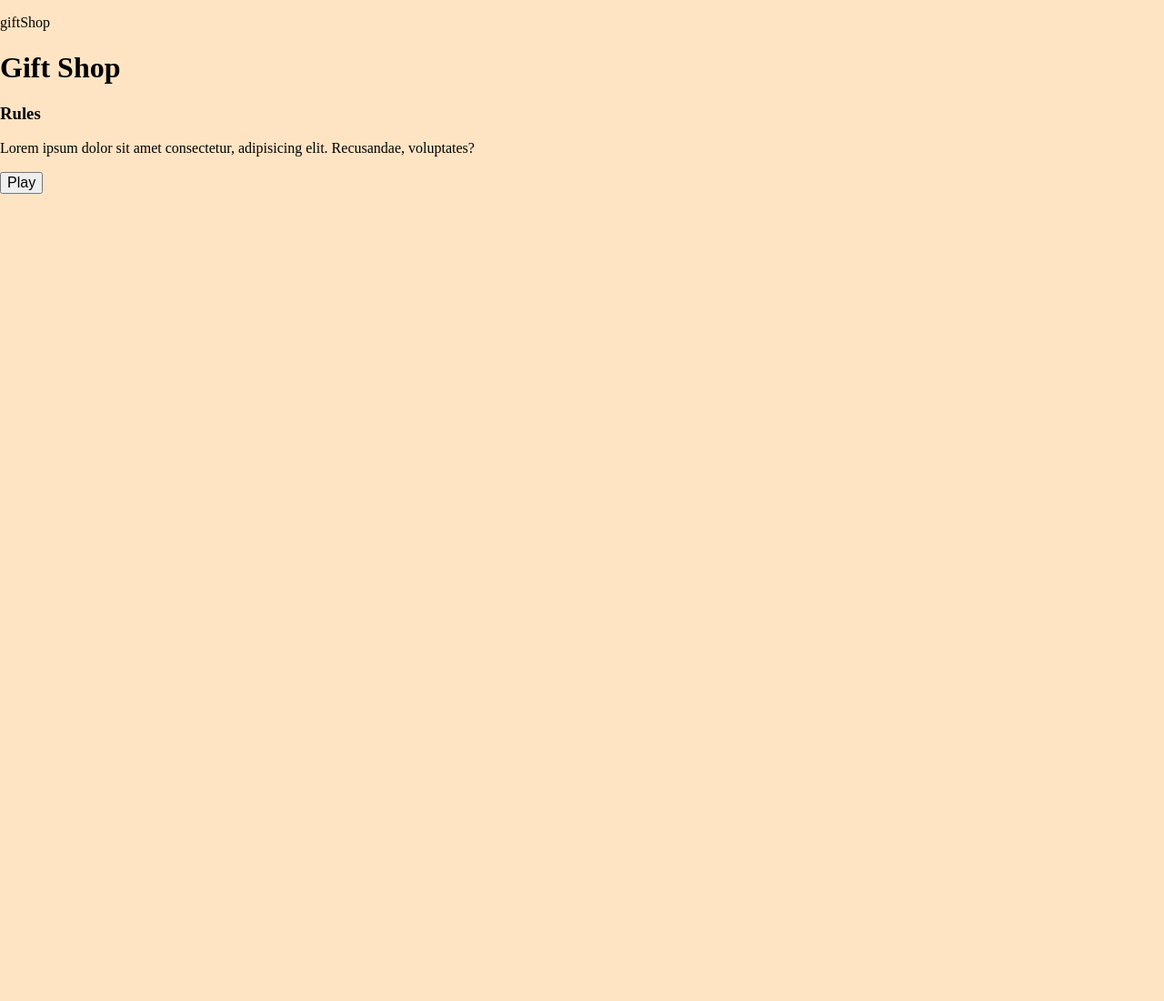
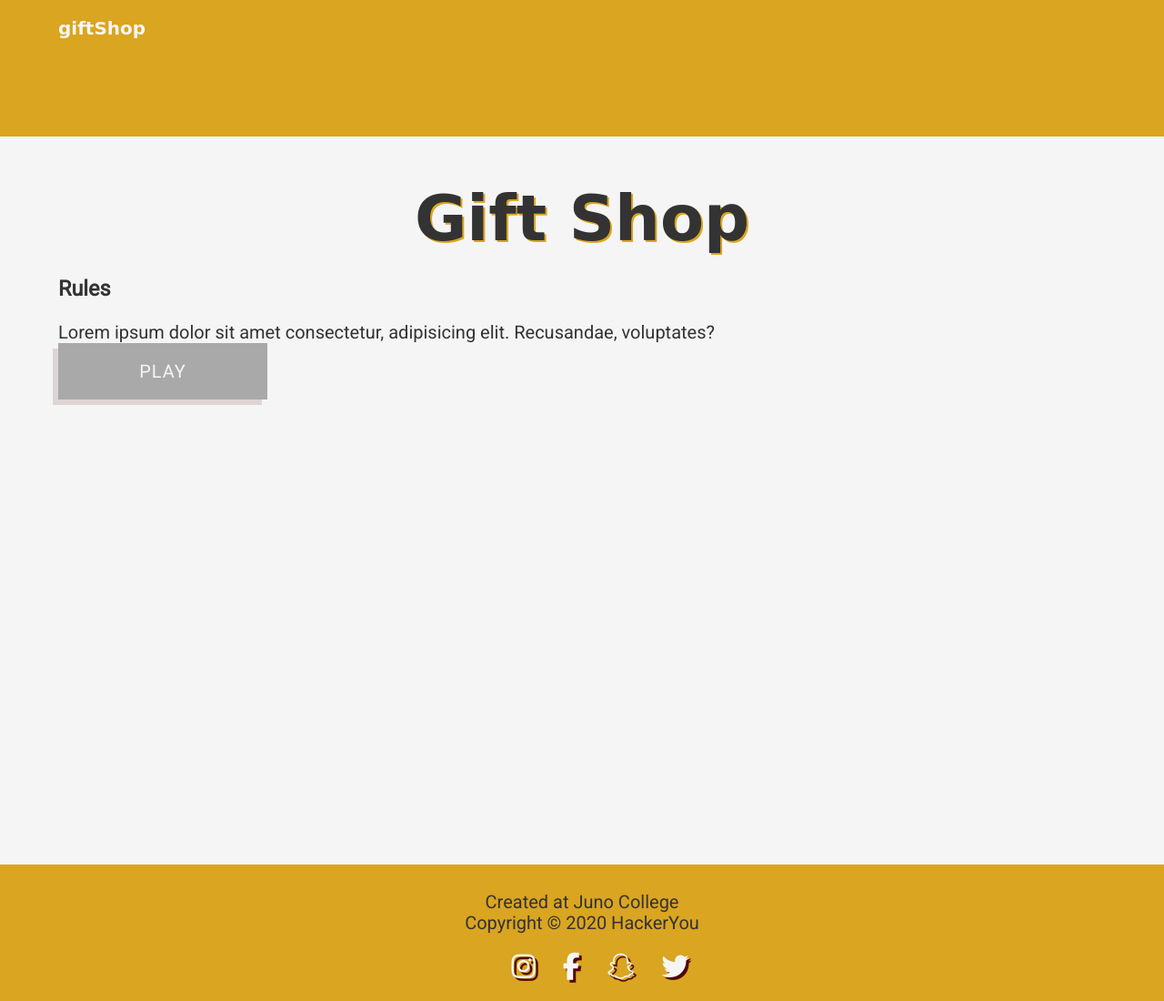
Before and after one commit to luztherose/giftShop, a plain HTML site: page index.html in a window 1280 px wide. Shown: the whole page at 91% size. Before the commit the page ends 800 px from the top, so only its background shows below. Drawn offline with nearby package versions, Linux system fonts and the light colour scheme; a web font is replaced by a local one.

Commit message:
updating index.html

```diff
--- a/index.html
+++ b/index.html
@@ -4,70 +4,74 @@
     <meta charset="UTF-8">
     <meta name="viewport" content="width=device-width, initial-scale=1.0">
     <title>Project three</title>
+    <script src="https://kit.fontawesome.com/3f3d283979.js" crossorigin="anonymous"></script>
+    <link href="https://fonts.googleapis.com/css2?family=Petit+Formal+Script&family=Roboto:wght@300;400&display=swap"
+        rel="stylesheet">
     <link rel="stylesheet" href="styles/styles.css">
 </head>
 <body>
     <header>
-        <div class="logo">
+        <div class="logo wrapper">
             <p>giftShop</p>
         </div>
     </header>
     <main>
+        <div class="wrapper">
         <section>
             <div>
                 <h1>Gift Shop</h1>
             </div>
-            <div>
+            <div class="gameRules">
                 <h3>Rules</h3>
                 <p>Lorem ipsum dolor sit amet consectetur, adipisicing elit. Recusandae, voluptates?</p>
             </div>
             <button class="introScreenButton">Play</button>
         </section>
-        <form action="">
+        <form action="" autocomplete="off">
 			<fieldset class="allQuestions" id="question1">
                 <p>Which is the longest river in the world?</p>
+                <input type="radio" name="nature" id="nileRiver" value="Nile River">
                 <label for="nileRiver">Nile River</label>
-				<input type="radio" name="nature" id="nileRiver" value="Nile River">
+                <input type="radio" name="nature" id="amazonRiver" value="Amazon River">
                 <label for="amazonRiver">Amazon River</label>
-				<input type="radio" name="nature" id="amazonRiver" value="Amazon River">
+                <input type="radio" name="nature" id="yangtzeRiver" value="Yangtze River">
                 <label for="yangtzeRiver">Yangtze River</label>
-				<input type="radio" name="nature" id="yangtzeRiver" value="Yangtze River">
 			</fieldset>
 			<fieldset class="allQuestions" id="question2">
 				<p>Which is the smallest country in the world?</p>
+                <input type="radio" name="geography" id="vaticanCity" value="Vatican City">
                 <label for="vaticanCity">Vatican City</label>
-				<input type="radio" name="geography" id="vaticanCity" value="Vatican City">
+                <input type="radio" name="geography" id="monaco" value="Monaco">
                 <label for="monaco">Monaco</label>
-				<input type="radio" name="geography" id="monaco" value="Monaco">
+                <input type="radio" name="geography"  id="nauru" value="Nauru">
                 <label for="nauru">Nauru</label>
-				<input type="radio" name="geography"  id="nauru" value="Nauru">
             </fieldset>
             <fieldset class="allQuestions" id="question3">
 				<p>Who is the smallest person alive in the world?</p>
+                <input type="radio" name="smallestPerson" id="jyotiAmge" value="Jyoti Amge">
                 <label for="jyotiAmge"> Jyoti Amge </label>
-				<input type="radio" name="smallestPerson" id="jyotiAmge" value="Jyoti Amge">
+                <input type="radio" name="smallestPerson" id="chandraB" value="Chandra Bahadur">
                 <label for="chandraB">Chandra Bahadur</label>
-				<input type="radio" name="smallestPerson" id="chandraB" value="Chandra Bahadur">
+                <input type="radio" name="smallestPerson" id="gulM" value="Gul Mohammed">
                 <label for="gulM">Gul Mohammed</label>
-				<input type="radio" name="smallestPerson" id="gulM" value="Gul Mohammed">
             </fieldset>
             <fieldset class="allQuestions" id="question4">
 				<p>Who is the youngest Nobel Prize winner?</p>
+                <input type="radio" name="nobelPrize" id="lawrence" value="Lawrence Bragg">
                 <label for="lawrence">Lawrence Bragg</label>
-				<input type="radio" name="nobelPrize" id="lawrence" value="Lawrence Bragg">
+                <input type="radio" name="nobelPrize" id="barackO" value="Barack Obama">
                 <label for="barackO">Barack Obama</label>
-				<input type="radio" name="nobelPrize" id="barackO" value="Barack Obama">
+                <input type="radio" name="nobelPrize"  id="malalaY" value="Malala Yousafzai">
                 <label for="malalaY">Malala Yousafzai</label>
-				<input type="radio" name="nobelPrize"  id="malalaY" value="Malala Yousafzai">
             </fieldset>
             <fieldset class="allQuestions" id="question5">
 				<p>Who designed the first algorithm intended to be executed by a computer?</p>
-				<label for="adaLovelace"> Ada Lovelace  </label>
                 <input type="radio" name="computerAlgorithm" id="adaLovelace" value="Ada Lovelace">
+                <label for="adaLovelace"> Ada Lovelace</label>
+                <input type="radio" name="computerAlgorithm" id="billG" value="Bill Gates">
                 <label for="billG">Bill Gates</label>
-				<input type="radio" name="computerAlgorithm" id="billG" value="Bill Gates">
+                <input type="radio" name="computerAlgorithm" id="steveJobs" value="Steve Jobs">
                 <label for="steveJobs"> Steve Jobs</label>
-                <input type="radio" name="computerAlgorithm" id="steveJobs" value="Steve Jobs">
             </fieldset>
             <div class="submitForm button">
                 <input type="submit" value="Win a gift!">
@@ -78,9 +82,21 @@
 
             </div>
         </section>
+    </div>
     </main>
     <footer>
-
+        <div class="junoBrandName">
+            <p><a href="https://junocollege.com/">Created at Juno College</a></p>
+            <p>Copyright © 2020 HackerYou</p>
+        </div>
+        <div class="socialMediaIcons">
+            <ul>
+                <li><a href="https://www.instagram.com/"><i class="fab fa-instagram"></i></a></li>
+                <li><a href="https://www.facebook.com/"><i class="fab fa-facebook-f"></i></a></li>
+                <li><a href="https://www.snapchat.com/"><i class="fab fa-snapchat-ghost"></i> </a></li>
+                <li><a href="https://twitter.com/"><i class="fab fa-twitter"></i></a></li>
+            </ul>
+        </div>
     </footer>
    <script src='https://code.jquery.com/jquery-3.4.0.min.js' integrity='sha256-BJeo0qm959uMBGb65z40ejJYGSgR7REI4+CW1fNKwOg=' crossorigin='anonymous'></script>
     <script src="js/script.js"></script>
--- a/js/script.js
+++ b/js/script.js
@@ -23,60 +23,51 @@ app.questionsArray = [
         answer:'Ada Lovelace'
     }
 ];
-//console.log(app.questionsArray[0].q1.removeClass('allQuestions'));
-
 // generateRandomNumber
 function generateRandomNumber() {
     return Math.floor(Math.random() * app.questionsArray.length);
 }
 // store random number
 app.readRandomNumber = generateRandomNumber()
-
 //Looping thr the array
-let questionDisplayed;
+app.questionDisplayed;
 app.displayRandomQuestion = function () {
     for (let i = 0; i < app.questionsArray.length; i++) {
         if (i === app.readRandomNumber) {
-            questionDisplayed = app.questionsArray[i].question
-            questionDisplayed.removeClass('allQuestions')
+            app.questionDisplayed = app.questionsArray[i].question
+            app.questionDisplayed.removeClass('allQuestions')
         }
     }
-    console.log(app.readRandomNumber);
-    console.log(questionDisplayed);
 }
 // Find the correct answer
 app.getCorrectAnswer = function() {
     for(let i = 0; i < app.questionsArray.length; i++) {
         let current = app.questionsArray[i];
-        if (current.question === questionDisplayed) {
-            console.log(current.question);
-            console.log(questionDisplayed);
+        if (current.question === app.questionDisplayed) {
             return current.answer;
         }
     }
 }
-
 // h1Heading
 app.h1Heading = $('h1');
 // intro button
 app.playButton = $('.introScreenButton').on('click', function () {
+    $('.gameRules').addClass('button');
     app.displayRandomQuestion();
     $('.submitForm').removeClass('button');
     app.playButton.addClass('button');
     app.h1Heading.text('Select One Answer!!');
 });
-
 //Add event Listener
 $('form').on('submit', function (e) {
     e.preventDefault();
     //Get user's answer to the question
-
-    const userAnwer = questionDisplayed.find('input[type=radio]:checked').val(); // UserAnwer
+    const userAnwer = app.questionDisplayed.find('input[type=radio]:checked').val(); // UserAnwer
     // Get correct answer
     const correctAnswer = app.getCorrectAnswer();
     // Validating user's choice
     if(userAnwer === correctAnswer) {
-        console.log('you selected the right anwer');
+        alert('you selected the right anwer');
     }else {
         alert('wrong answer');
         location.reload();
--- a/styles/sass/_footer.scss
+++ b/styles/sass/_footer.scss
@@ -0,0 +1,38 @@
+footer {
+    background-color: $goldenColor;
+    height: 150px;
+}
+.junoBrandName {
+    text-align: center;
+    padding-top: 30px;
+    margin: 0;
+    a {
+        text-decoration: none;
+        color:#333;
+        &:hover {
+            transition: 0.5s;
+            font-size: 2.5rem;
+            color: lighten($color:#333, $amount: 10);
+        }
+    }
+}
+.socialMediaIcons {
+    margin: 0;
+    ul {
+        list-style: none;
+        display: flex;
+        justify-content: center;
+        a {
+            padding: 0 15px;
+            font-size: 3rem;
+            color: $bodyBackgroundColor;
+            text-shadow:3px 3px $hardRedColor;
+            &:hover {
+                transition: 0.6s;
+                color:#333;
+                text-shadow:2px 2px $bodyBackgroundColor;
+                font-size: 4rem;
+            }
+        }
+    }
+}
--- a/styles/sass/_header.scss
+++ b/styles/sass/_header.scss
@@ -0,0 +1,10 @@
+header {
+    background-color:$goldenColor;
+    height: 150px;
+}
+.logo {
+    color: $bodyBackgroundColor;
+    padding-top: 20px;
+    font-family: $secondaryFont;
+    font-weight: $fontWeightBold;
+}
--- a/styles/sass/_main.scss
+++ b/styles/sass/_main.scss
@@ -1,5 +1,45 @@
+.wrapper {
+    max-width: 1440px;
+    width: 90%;
+	margin: 0 auto;
+	height: 100vh;
+}
+img {
+    display: block;
+    width: 100%;
+    max-width: 100%;
+}
+html {
+	font-size: 62.5%;
+}
 body {
-    background-color: bisque;
+	background-color: $bodyBackgroundColor;
+	font-family: $baseFont;
+	font-size: 2rem;
+	color: #333;
+}
+form {
+	display: flex;
+	flex-direction: column;
+	justify-content: center;
+	align-items: center;
+}
+p,
+h1,
+h2,
+label {
+	margin: 0;
+}
+h1 {
+	text-align: center;
+	padding-top: 50px;
+	font-family:$secondaryFont;
+	font-size: 7rem;
+	font-weight:$fontWeightBold;
+	text-shadow: 2px 2px goldenrod;
+}
+button {
+	@include secondary-links;
 }
 .allQuestions,
 .button {
@@ -11,13 +51,26 @@ body {
 .redBackground {
     background-color: red;
 }
-form p,
+form p {
+	margin-bottom: 20px;
+}
+fieldset {
+	border: none;
+	padding-top: 30px;
+}
 label {
-	font-size: 25px;
-	margin-top: 0;
+	display: block;
+	margin-left: 30px;
 }
+
 input[type=radio] {
-	margin-right: 50px;
+	// margin-left: 40px;
+	width: 20px;
+	height: 20px;
+	border-radius: 50%;
+	opacity: 2;
+	position: relative;
+	top: 25px;
 }
 .submitForm {
 	padding-top: 100px;
--- /dev/null
+++ b/styles/sass/_mixins.scss
@@ -0,0 +1,39 @@
+@mixin left-bottom-box-shadow() {
+    box-shadow: 15px 15px  $bright-yellow-color;
+    box-shadow: -15px 15px  $bright-yellow-color;
+}
+@mixin right-bottom-text-shadow() {
+    box-shadow: 15px 15px $bright-yellow-color;
+}
+@mixin input-form() {
+    background-color:$ice-color;
+    border: none;
+    border-bottom: 2px solid $evergreen-color;
+    width: 300px;
+    padding: 30px 20px;
+    margin: 0px 40px;
+
+}
+@mixin secondary-links() {
+    padding: 10px 15px;
+    // background: #333;
+    color: $bodyBackgroundColor;
+    font-family: $baseFont;
+    font-size: 2rem;
+    font-weight: $secondaryFont;
+    letter-spacing: 1px;
+    line-height: 32px;
+    text-transform: uppercase;
+    border: none;
+    display: inline-block;
+    width: 230px;
+    position: relative;
+    background: darkgrey;
+    border: none;
+    color:$bodyBackgroundColor ;
+    padding: 15px 24px;
+    box-shadow: -6px 6px 0 hsl(0, 11%, 85%);
+    outline: none;
+
+
+}
--- /dev/null
+++ b/styles/sass/_variables.scss
@@ -0,0 +1,11 @@
+// Colors:
+$bodyBackgroundColor:#F5F5F5;
+$hardRedColor: #500801;
+$goldenColor:goldenrod;
+$darkBrownColor:#1D0303;
+//fonts
+$baseFont:'Roboto', sans-serif;
+$secondaryFont:'Petit Formal Script', cursive;
+// font-weight
+$fontWeightRegular:400;
+$fontWeightBold:700;
--- a/styles/sass/styles.scss
+++ b/styles/sass/styles.scss
@@ -1,4 +1,6 @@
 @import'setup';
+@import 'variables';
+@import 'mixins';
 @import 'header';
 @import 'main';
 @import 'footer';
```
Also changed, not shown: styles/styles.css, 1 other file. Lines whose indentation alone changed are shown as unchanged.
